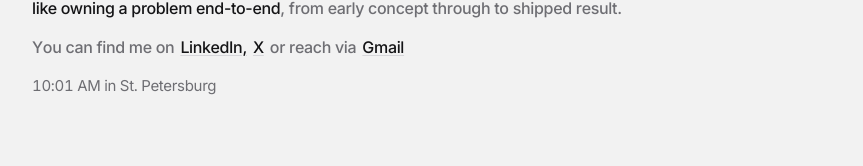
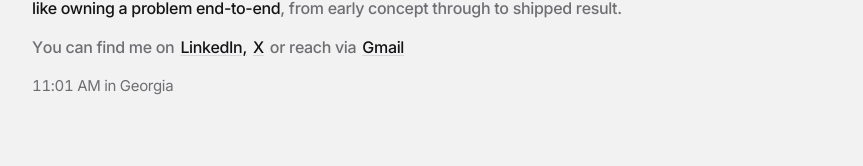
Before and after one commit to VasilevFedor/Portfolio, a Next.js app: page / in a window 1280 px wide. Shown: the part 311-477 px from the top of the page, without its empty margins (208-1071 px from the left). Built offline with nearby package versions, Linux system fonts and the light colour scheme; no server answers; a web font is replaced by a local one.

Commit message:
Update local time to Georgia

```diff
--- a/app/components/LocalTime.tsx
+++ b/app/components/LocalTime.tsx
@@ -2,7 +2,7 @@
 
 import { useEffect, useState } from "react";
 
-const TZ = "Europe/Moscow"; // St. Petersburg shares Moscow time
+const TZ = "Asia/Tbilisi";
 
 function format() {
   return new Intl.DateTimeFormat("en-US", {
@@ -24,7 +24,7 @@ export default function LocalTime() {
 
   return (
     <span className="tabular-nums">
-      {time ?? "—"} in St. Petersburg
+      {time ?? "—"} in Georgia
     </span>
   );
 }
```
